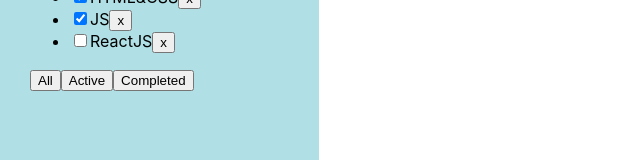
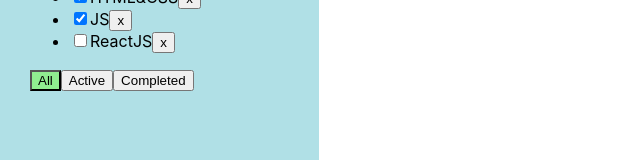
Before and after one commit to Kliapwnz/Todolis, a React (Vite) app: page / in a window 1280 px wide. Shown: the part 141-301 px from the top of the page, without its empty margins (0-640 px from the left). Built offline with nearby package versions, Linux system fonts and the light colour scheme.

Commit message:
add active filter

```diff
--- a/src/App.css
+++ b/src/App.css
@@ -15,3 +15,7 @@
 .error-message {
   color: red;
 }
+
+.active-filter {
+  background-color: lightgreen;
+}
--- a/src/App.tsx
+++ b/src/App.tsx
@@ -55,6 +55,7 @@
                        changeFilter={changeFilter}
                        createTask={createTask}
                        changeTaskStatus={changeTaskStatus}
+                       filter={filter}
          />
 
       </div>
--- a/src/Button.tsx
+++ b/src/Button.tsx
@@ -1,10 +1,11 @@
 type Props = {
    title: string
    onClick?: () => void
+   className?: string
 }
 
-export const Button = ({title, onClick}: Props) => {
-   return (<button onClick={onClick}>{title}</button>
+export const Button = ({title, onClick, className}: Props) => {
+   return (<button className={className} onClick={onClick}>{title}</button>
 
    );
 };
--- a/src/TodolistItem.tsx
+++ b/src/TodolistItem.tsx
@@ -10,9 +10,10 @@
    changeFilter: (filer: FilterValue) => void
    createTask: (title: string) => void
    changeTaskStatus: (taskId: string, isDone: boolean) => void
+   filter: "all" | "active" | "complete"
 }
 
-export const TodolistItem = ({title, tasks, deleteTask, changeFilter, createTask, changeTaskStatus}: Props) => {
+export const TodolistItem = ({title, tasks, deleteTask, changeFilter, createTask, changeTaskStatus, filter}: Props) => {
       const [taskTitle, setTaskTitle] = useState("")
       const [error, setError] = useState<string | null>(null)
 
@@ -76,9 +77,15 @@
                </ul>
             )}
             <div>
-               <Button title={"All"} onClick={() => changeFilter("all")}/>
-               <Button title={"Active"} onClick={() => changeFilter("active")}/>
-               <Button title={"Completed"} onClick={() => changeFilter("completed")}/>
+               <Button className={filter === 'all' ? 'active-filter' : ''}
+                       title={'All'}
+                       onClick={() => changeFilter('all')}/>
+               <Button className={filter === 'active' ? 'active-filter' : ''}
+                       title={'Active'}
+                       onClick={() => changeFilter('active')}/>
+               <Button className={filter === 'completed' ? 'active-filter' : ''}
+                       title={'Completed'}
+                       onClick={() => changeFilter('completed')}/>
             </div>
          </div>
       );
```
